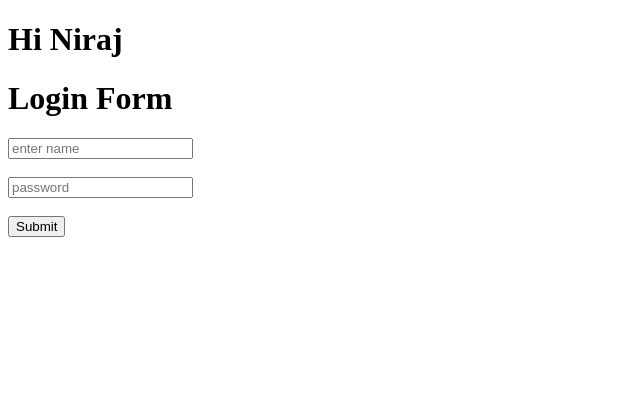
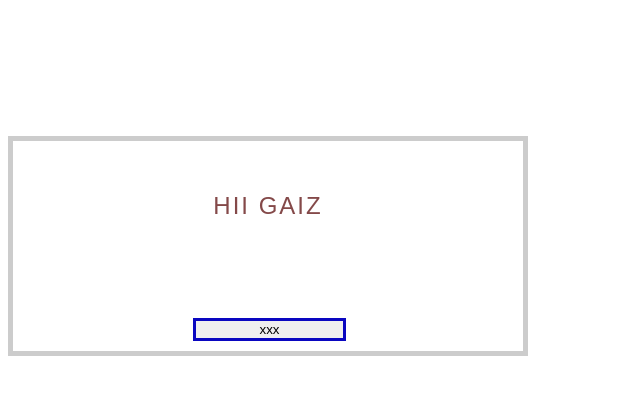
Before and after one commit to 100Niraj/complete-react-project, a React (Create React App) app: page / in a window 1280 px wide. Shown: the top 394 px of the page, without its empty margins (0-640 px from the left). Built offline with nearby package versions, Linux system fonts and the light colour scheme.

Commit message:
Added Lesson_11.2

```diff
--- /dev/null
+++ b/src/App.css
@@ -0,0 +1,33 @@
+
+
+.app{
+    position: fixed;
+    width: 500px;
+    height: 200px;
+    margin: 10% auto;
+    padding: 5px;
+    border: 5px solid #ccc;
+    background-color: #fff;
+}
+
+.header{
+    padding: 30px 0;
+    text-align: center;
+    font-family: "Raleway", sans-serif;
+    text-transform: Uppercase;
+    font-size: 13px;
+    letter-spacing: 2px;
+    font-weight: 100;
+    color: #844949;
+    font-size: 1.5rem;
+    margin-bottom: 50px;
+   }
+
+   .btn{
+    position: absolute;
+    bottom: 10px;
+    width: 30%;
+    border: 3px solid #0a07c0;
+    margin-left: 175px;
+
+   }
--- a/src/App.js
+++ b/src/App.js
@@ -1,13 +1,35 @@
-import React from "react";
+import React, {useState} from "react";
+import "./App.css";
 
-function App () {
+function  App ()  {
+
+   const [MyName , setMyname] = useState('Hii gaiz' );
+
+   const changeName  = () => {
+      setMyname('My Name is Niraj kumar');
+
+   }
+
    return (
       <div className ="app" >
-         <header>
-            <h1>Hi Niraj</h1>
-         </header>
+         <h1 className ="header">{MyName}</h1>
+         <button className="btn" onClick={changeName}>xxx</button>
       </div>
+
    )
 }
 
 export default App;
+
+//What is a Hook? A Hook is a special function that lets you “hook into” React features. For example,
+//useState is a Hook that lets you add React state to function components. We’ll learn other Hooks later.
+
+//When would I use a Hook? If you write a function component and realize you need to add some state to it, previously you had to convert it to a class.
+// Now you can use a Hook inside the existing function component. We’re going to do that right now!
+
+//USING THE STATHOOK;
+
+//1.Always write it inside the component or function
+//2.component name must be pascalcase (first letter should be uppercase);
+//3.we can directly import or we can directly write it using react.hookname
+//4.don't call hooks inside loops, condition ,or nested functions
--- a/src/Profile.js
+++ b/src/Profile.js
@@ -1,63 +1,51 @@
-import React from "react";
+// import React from "react";
+// class Profile extends React.Component{
+//     constructor()
+//     {
+//         super();
+//         // this.name = React.createRef();
+//         // this.password = React.createRef();
+//         this.state ={
+//             name: "",
+//             password: "",
+//             email:"",
+//         }
 
+//     }
+//     // submitHandle(event)
+//     // {
+//     //     event.preventDefault();
+//     //     console.warn(this.name.current.value , this.password.current.valure)
+//     // }
 
-// function Profile (){
-//     return(
-//         <h1> Niraj Kumar
-//         </h1>
-//     );
-
-// }
-// export default Profile;
-
-
-// learn hide and show
-
-
-class Profile extends React.Component{
-    constructor()
-    {
-        super();
-        // this.name = React.createRef();
-        // this.password = React.createRef();
-        this.state ={
-            name: "",
-            password: "",
-        }
-
-    }
-    // submitHandle(event)
-    // {
-    //     event.preventDefault();
-    //     console.warn(this.name.current.value , this.password.current.valure)
-    // }
-
-    submit(){
-        console.log(this.state)
-    }
-    render()
-    {
-        return (
-            <div>
-                <h1>Login  Form</h1>
-                {/* <form onSubmit={(event) => {this.submitHandle(event)}}>
-                    <input type="Name" placeholder="enter name" ref={this.name}></input> <br></br>
-                    <br></br>
-                    <input type="password" placeholder="enter Password" ref={this.password}></input><br></br>
-                    <br></br> */}
-                    <input type="text" placeholder = "enter name"
-                    onChange={(event) => {this.setState({name:event.target.value})} }/><br/> <br />
-                    <input type="text" placeholder = "password"
-                    onChange={(event) => {this.setState({password:event.target.value})} }/><br/> <br />
+//     submit(){
+//         console.log(this.state)
+//     }
+//     render()
+//     {
+//         return (
+//             <div>
+//                 <h1>Login  Form</h1>
+//                 {/* <form onSubmit={(event) => {this.submitHandle(event)}}>
+//                     <input type="Name" placeholder="enter name" ref={this.name}></input> <br></br>
+//                     <br></br>
+//                     <input type="password" placeholder="enter Password" ref={this.password}></input><br></br>
+//                     <br></br> */}
+//                     <input type="text" placeholder = "enter name"
+//                     onChange={(event) => {this.setState({name:event.target.value})} }/><br/> <br />
+//                     <input type="text" placeholder = "password"
+//                     onChange={(event) => {this.setState({password:event.target.value})} }/><br/> <br />
+//                     <input type="text" placeholder = "email "
+//                     onChange={(event) => {this.setState({email:event.target.value})} }/><br/> <br />
 
 
 
-                    <button onClick= {() => {this.submit()}}> Submit</button>
+//                     <button onClick= {() => {this.submit()}}> Submit</button>
 
-            </div>
-        )
-    }
+//             </div>
+//         )
+//     }
 
-}
+// }
 
-export default Profile;
+// export default Profile;
--- a/src/index.js
+++ b/src/index.js
@@ -1,13 +1,12 @@
 import React from "react";
 import ReactDOM from "react-dom";
 import App from "./App";
-import Profile from "./Profile";
+// import Profile from "./Profile";
 
 
 ReactDOM.render(
   <>
   <App/>
-  <Profile/>
   </>,
   document.getElementById("niraj")
 );
```
